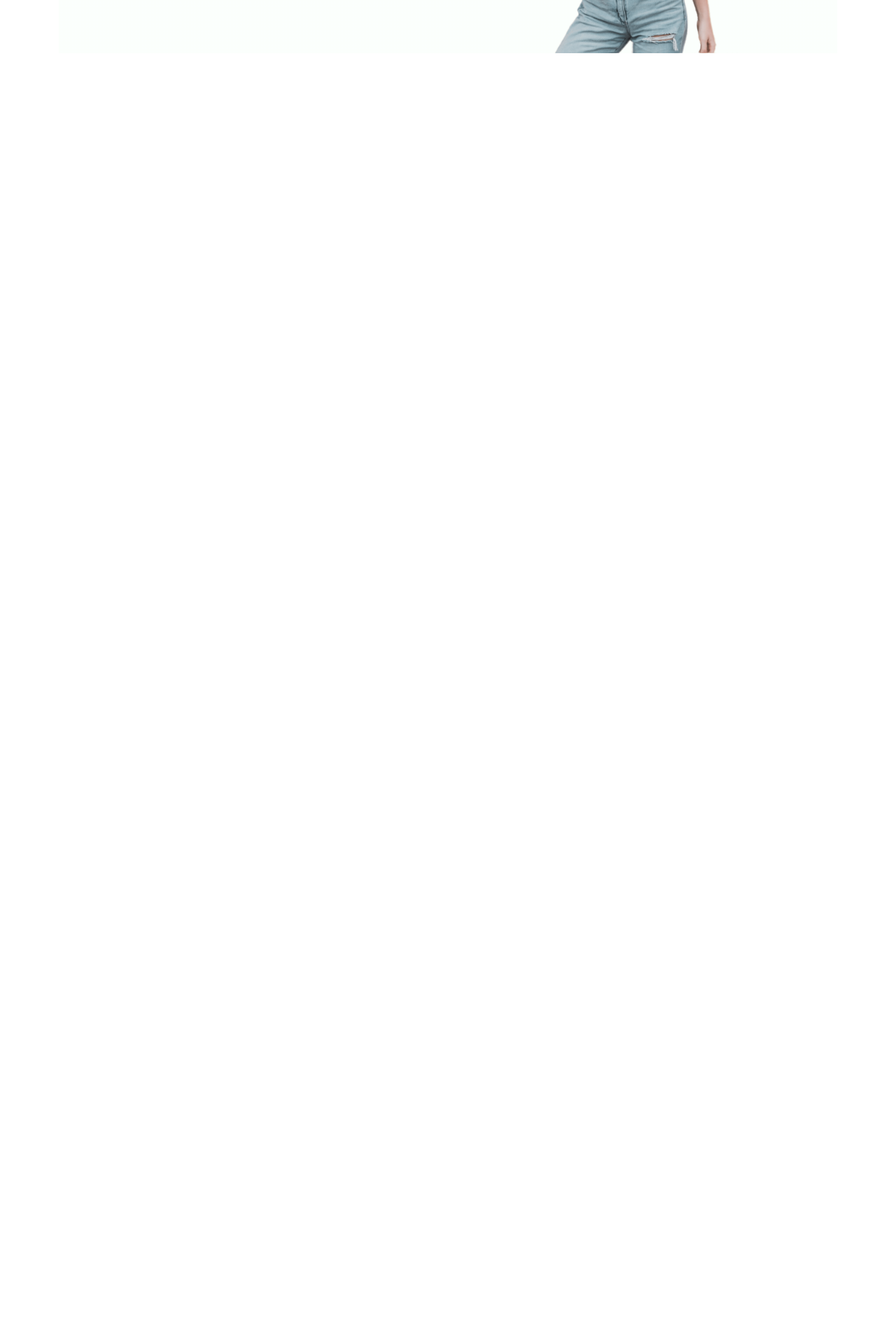
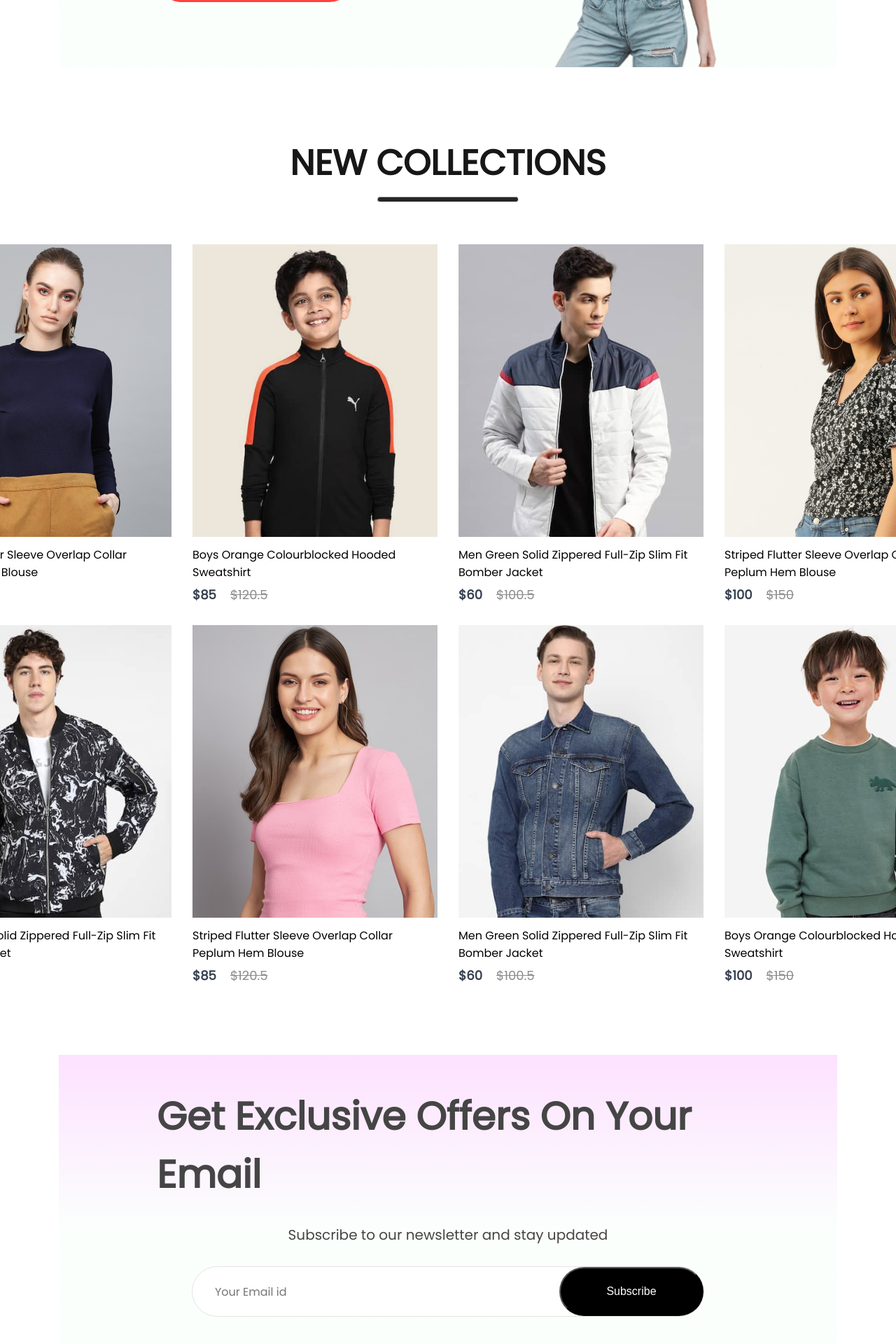
Before and after one commit to NoufaraAhamed/Shopper, a React (Create React App) app in the folder frontend/: page / in a window 1280 px wide. Shown: the part 2121-4041 px from the top of the page at 70% size. Before the commit the page ends 2347 px from the top, so only its background shows below. Built offline with nearby package versions, Linux system fonts and the light colour scheme.

Commit message:
feat: add newsletter and newcollections

```diff
--- a/frontend/src/Components/Navbar/Navbar.css
+++ b/frontend/src/Components/Navbar/Navbar.css
@@ -24,7 +24,7 @@
     align-items: center;
     list-style: none;
     gap: 50px;
-    color: #626262;
+    color: #626262 ;
     font-size: 20px;
     font-weight: 500;
 }
--- /dev/null
+++ b/frontend/src/Components/NewCollections/NewCollections.css
@@ -0,0 +1,25 @@
+.new-collections{
+    display: flex;
+    flex-direction: column;
+    align-items: center;
+    gap: 10px;
+    margin-bottom: 100px;
+
+}
+.new-collections h1{
+    color: #171717;
+    font-size: 50px;
+    font-weight: 600;
+}
+.new-collections hr{
+    width: 200px;
+    height: 6px ;
+    border-radius: 10px;
+    background: #252525;
+}
+.collections{
+    display: grid;
+    grid-template-columns: 1fr 1fr 1fr 1fr;
+    margin-top: 50px;
+    gap: 30px;
+}
--- /dev/null
+++ b/frontend/src/Components/NewCollections/NewCollections.jsx
@@ -0,0 +1,21 @@
+import React from 'react'
+import './NewCollections.css'
+import new_collection from '../Assets/new_collections'
+import Item from '../Item/Item'
+
+function NewCollections() {
+  return (
+    <div className='new-collections'>
+        <h1>NEW COLLECTIONS</h1>
+        <hr />
+        <div className="collections">
+            {new_collection.map((item,i)=>{
+                return <Item key={i} id={item.id} name={item.name} image={item.image} new_price={item.new_price} old_price={item.old_price} />
+            })}
+
+        </div>
+    </div>
+  )
+}
+
+export default NewCollections
--- /dev/null
+++ b/frontend/src/Components/NewsLetter/NewsLetter.css
@@ -0,0 +1,51 @@
+.newsletter{
+    width: 65%;
+    height: 40vh;
+    display: flex;
+    flex-direction: column;
+    align-items: center;
+    justify-content: center;
+    margin: auto;
+    padding: 50px 140px;
+    margin-bottom: 150px;
+    background: linear-gradient(180deg, #fde1ff, #e1ffea22 60%);
+    gap: 30px;
+}
+.newsletter h1{
+    color: #454545;
+    font-size: 55px;
+    font-weight: 600;
+
+}
+.newsletter p{
+    color:#454545 ;
+    font-size: 20px;
+}
+.newsletter div{
+    display: flex;
+    align-items: center;
+    justify-content: space-between;
+    background: white;
+    width: 730px;
+    height: 70px;
+    border-radius: 80px;
+    border: 1px solid #e3e3e3;
+}
+.newsletter input{
+    width: 500px;
+    margin-left: 30px;
+    border: none;
+    outline: none;
+    color: #616161;
+    font-family: Poppins;
+    font-size: 16px;
+}
+.newsletter div button{
+    width: 210px;
+    height: 70px;
+    border-radius: 80px;
+    background: black;
+    color: white;
+    font-size: 16px;
+    cursor: pointer;
+}
--- /dev/null
+++ b/frontend/src/Components/NewsLetter/NewsLetter.jsx
@@ -0,0 +1,17 @@
+import React from 'react'
+import './NewsLetter.css'
+
+function NewsLetter() {
+  return (
+    <div className='newsletter'>
+      <h1>Get Exclusive Offers On Your Email</h1>
+      <p>Subscribe to our newsletter and stay updated</p>
+      <div>
+        <input type="email" placeholder='Your Email id' />
+        <button>Subscribe</button>
+      </div>
+    </div>
+  )
+}
+
+export default NewsLetter
--- a/frontend/src/Components/Offers/Offers.css
+++ b/frontend/src/Components/Offers/Offers.css
@@ -2,9 +2,8 @@
     width: 65%;
     height: 60vh;
     display: flex;
-    margin: 80px auto;
+    margin: 100px auto;
     padding: 10px 140px;
-    margin-bottom: 150px;
     background: linear-gradient(180deg, #fde1ff 0%, #e1ffea22 60%);
 }
 .offers-left{
--- a/frontend/src/Pages/Shop.jsx
+++ b/frontend/src/Pages/Shop.jsx
@@ -2,6 +2,8 @@
 import Hero from '../Components/Hero/Hero'
 import Popular from '../Components/Popular/Popular'
 import Offers from '../Components/Offers/Offers'
+import NewCollections from '../Components/NewCollections/NewCollections'
+import NewsLetter from '../Components/NewsLetter/NewsLetter'
 
 function Shop() {
   return (
@@ -9,6 +11,8 @@
       <Hero/>
       <Popular/>
       <Offers/>
+      <NewCollections/>
+      <NewsLetter/>
     </div>
   )
 }
```
